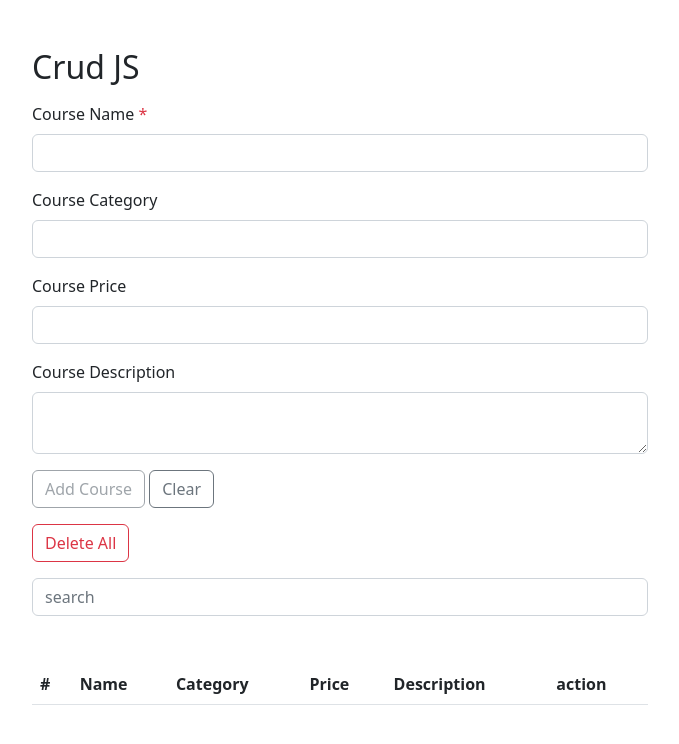
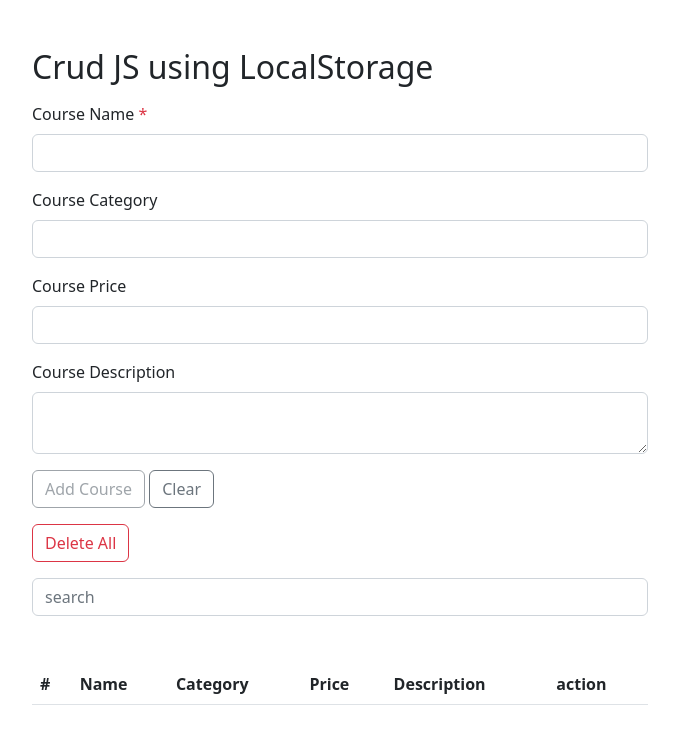
Before and after one commit to AyahDweikat/js_crud, a plain HTML site: page index.html in a window 1280 px wide. Shown: the whole page, without its empty margins (300-979 px from the left). Drawn offline with nearby package versions, Linux system fonts and the light colour scheme; some packages are replaced by stand-ins of ours; a script that the page names is missing.

Commit message:
edit heading

```diff
--- a/index.html
+++ b/index.html
@@ -16,7 +16,7 @@
 </head>
 <body>
   <div class="container w-50 m-auto my-5">
-    <h2 class="mb-3" >Crud JS</h2>
+    <h2 class="mb-3" >Crud JS using LocalStorage</h2>
     <div class="mb-3">
       <label for="exampleInputEmail1" class="form-label">Course Name <span class="text-danger">*</span></label>
       <input id="courseName" type="text" class="form-control" id="exampleInputEmail1" aria-describedby="emailHelp">
```
